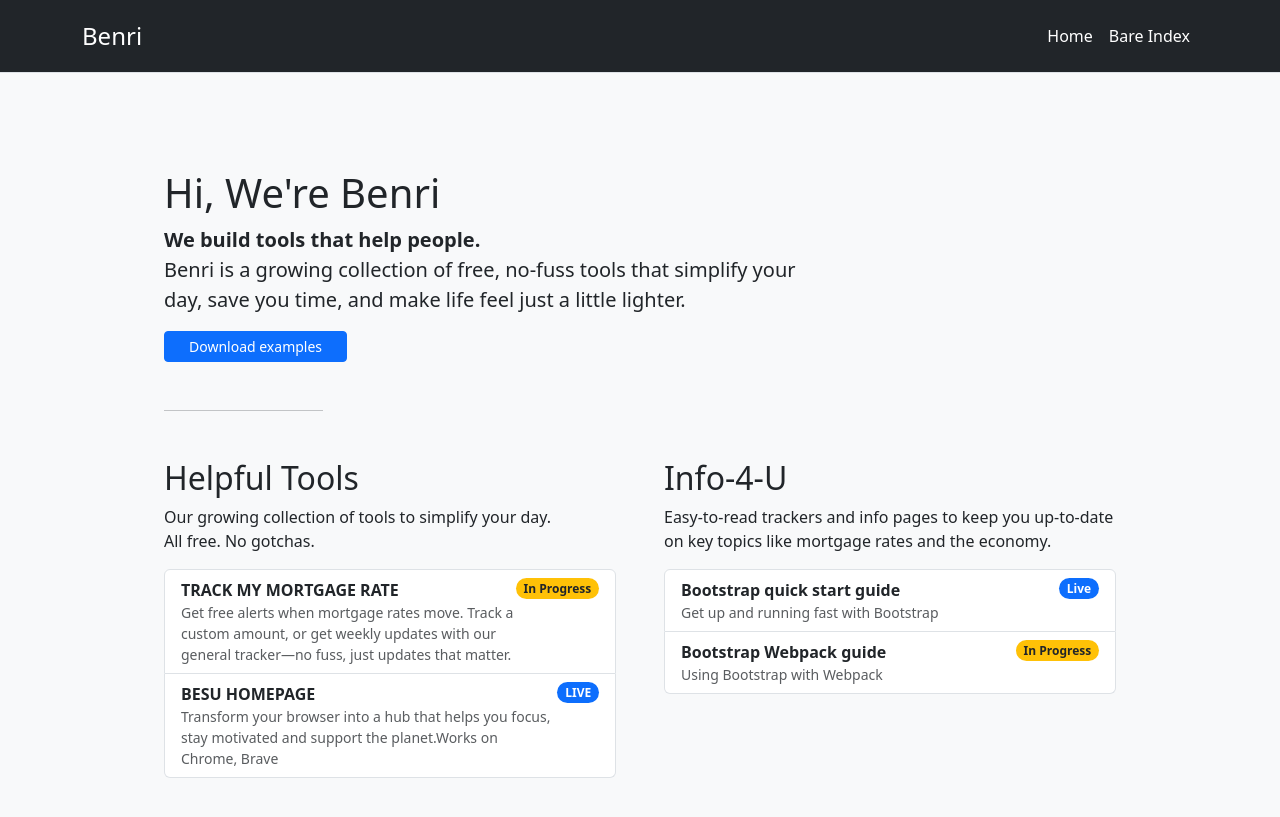
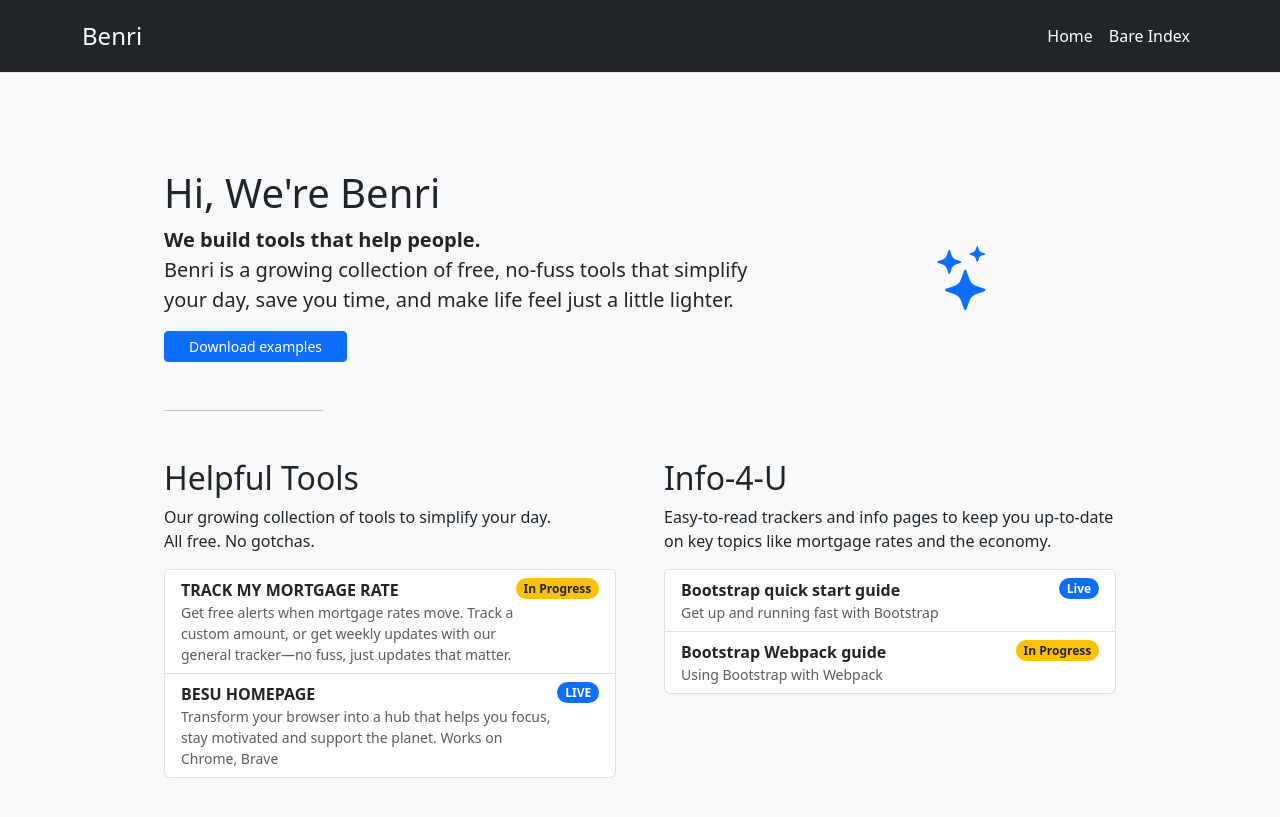
Before and after one commit to RixGpt/benri, a Jekyll site: the page built from index.md, in a window 1280 px wide. Shown: the top 817 px of the page. Built offline with Jekyll 4.4.1, drawn with Linux system fonts in a browser that asks for light colours.

Commit message:
Update index.md

```diff
--- a/index.md
+++ b/index.md
@@ -5,15 +5,25 @@ title: Welcome to Benri
 
 <main>
   <div class="container py-5">
-    <h1>Hi, We're Benri</h1>
-    <p class="fs-5 col-md-8">
-      <b>We build tools that help people.</b><br>
-      Benri is a growing collection of free, no-fuss tools that simplify your day, save you time, and make life feel just a little lighter.
-    </p>
-    <div class="mb-5">
-      <a href="/docs/5.0/examples/" class="btn btn-primary btn-sm px-4">Download examples</a>
+    <!-- Intro Row with Icon -->
+    <div class="row align-items-center mb-4">
+      <div class="col-md-8">
+        <h1>Hi, We're Benri</h1>
+        <p class="fs-5">
+          <b>We build tools that help people.</b><br>
+          Benri is a growing collection of free, no-fuss tools that simplify your day, save you time, and make life feel just a little lighter.
+        </p>
+        <div class="mb-4">
+          <a href="/docs/5.0/examples/" class="btn btn-primary btn-sm px-4">Download examples</a>
+        </div>
+      </div>
+      <div class="col-md-4 text-center">
+        <!-- Large Bootstrap Icon -->
+        <i class="bi bi-stars" style="font-size: 4rem; color: #0d6efd;"></i>
+      </div>
     </div>
     <hr class="col-3 col-md-2 mb-5">
+    <!-- Tool Sections -->
     <div class="row g-5">
       <div class="col-md-6">
         <h2>Helpful Tools</h2>
@@ -30,7 +40,7 @@ title: Welcome to Benri
           <a href="https://chromewebstore.google.com/detail/besu-homepage/npfcobepdfphgajogfeejbjpbghdhbnn?utm_source=item-share-cb" target="_blank" class="list-group-item list-group-item-action d-flex justify-content-between align-items-start">
             <div>
               <div class="fw-bold">BESU HOMEPAGE</div>
-              <small class="d-block text-muted">Transform your browser into a hub that helps you focus, stay motivated and support the planet.Works on Chrome, Brave</small>
+              <small class="d-block text-muted">Transform your browser into a hub that helps you focus, stay motivated and support the planet. Works on Chrome, Brave</small>
             </div>
             <span class="badge bg-primary rounded-pill">LIVE</span>
           </a>
```
